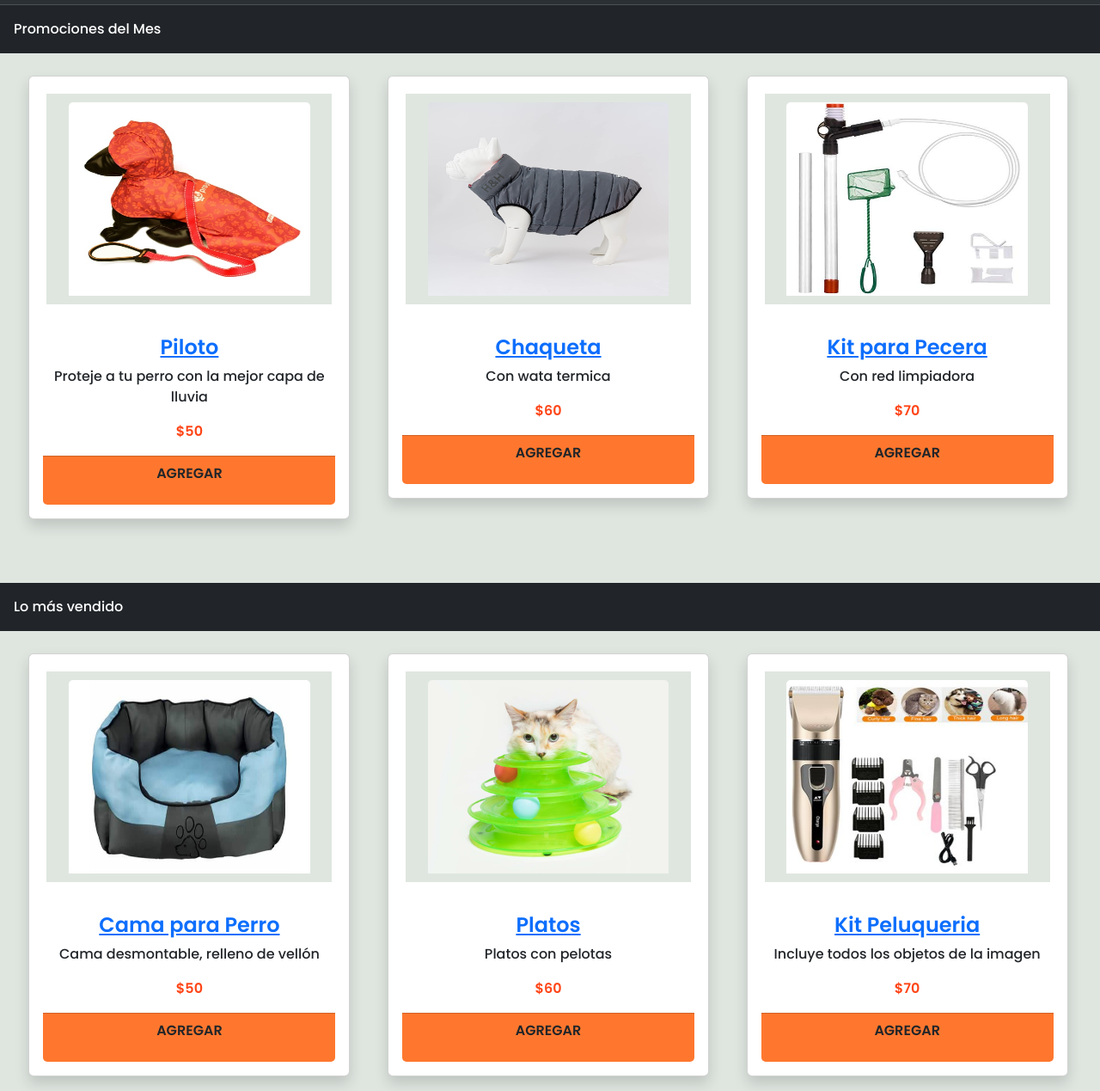
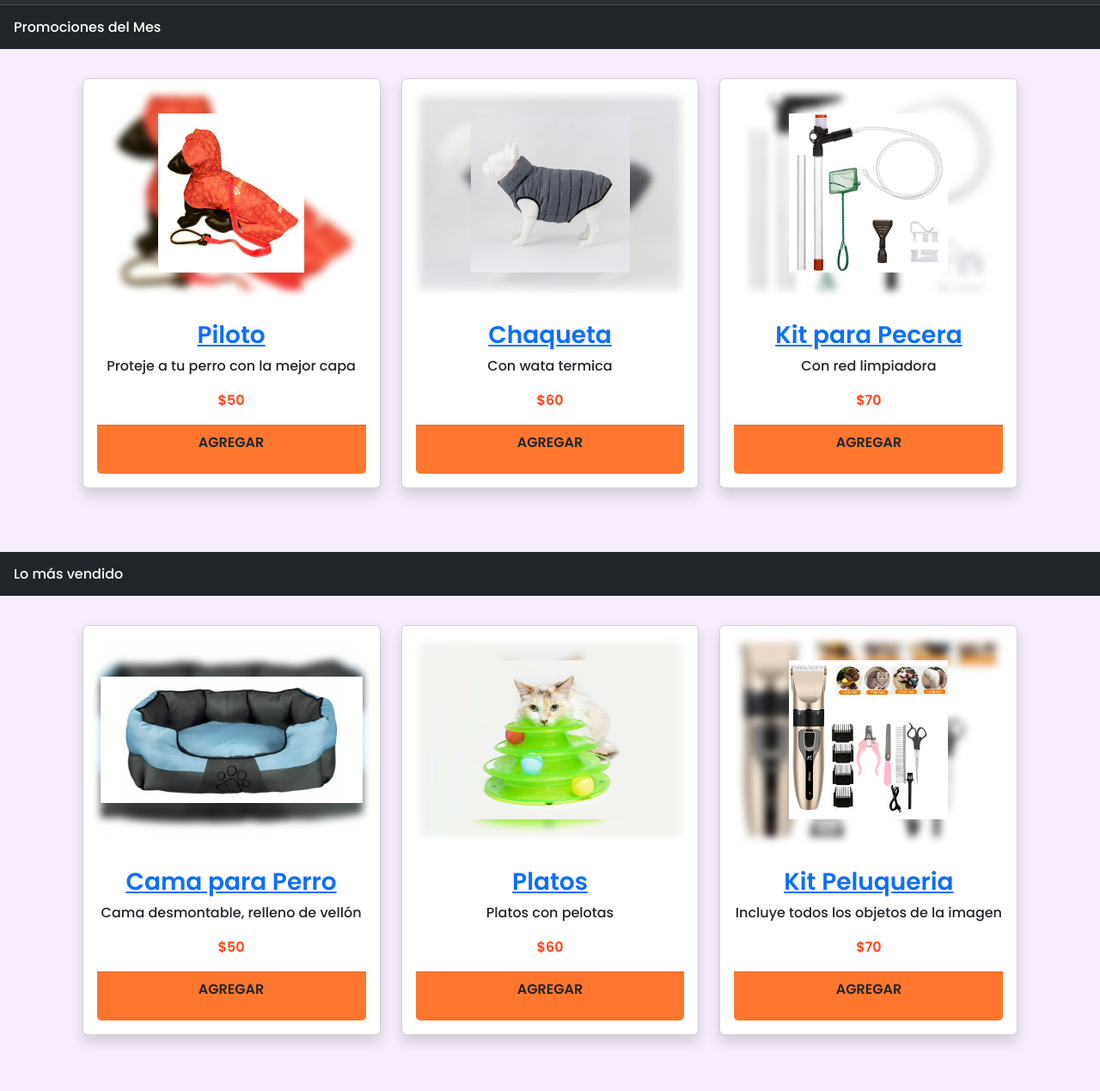
Before and after one commit to IsabelMartha/IsabelMartha.github.io, a plain HTML site: page index.html in a window 1280 px wide. Shown: the part 71-1340 px from the top of the page at 86% size. Drawn offline with nearby package versions, Linux system fonts and the light colour scheme.

Commit message:
modificaciones

```diff
--- a/index.css
+++ b/index.css
@@ -10,12 +10,14 @@ ul {
 	padding: 0;
 }
 
+section {
+	background-color: rgb(247, 237, 252);
+}
 .rating {
 	margin-left: 37%;
 }
 
-.page {
-	background-color: #dfe6e0;
+.container {
 	padding: 2%;
 	margin: auto;
 }
@@ -24,21 +26,32 @@ ul {
 	color: #f2dd1d;
 }
 
-.card-img-top {
-	width: 90%;
+.view {
+	margin: 20px;
 	height: 225px;
+	border-radius: 0.375rem;
+}
+.image-container {
+	position: relative;
 }
 
-.view {
-	background-color: #dfe6e0;
-	padding: 10px;
-	margin: 20px;
+.img-background {
+	position: absolute;
+	top: 0px;
+	left: 0px;
+	width: 100%;
+	height: 100%;
+	object-fit: cover;
+	filter: blur(5px);
 }
-
-.card {
-	width: 95%;
-	padding: 0px;
-	margin-left: 2%;
+.img-front {
+	position: absolute;
+	top: 20px;
+	bottom: 0px;
+	left: 0;
+	width: 100%;
+	height: calc(100% - 40px);
+	object-fit: scale-down;
 }
 
 .card-footer {
@@ -50,7 +63,12 @@ ul {
 	color: #ff4517;
 	font-weight: 600;
 }
-img {
-	max-width: 500px;
-	height: auto;
+footer {
+	background-color: rgb(247, 237, 252);
+	text-align: center;
 }
+
+footer img {
+	width: 100%;
+	max-width: 450px;
+}
--- a/index.html
+++ b/index.html
@@ -16,6 +16,7 @@
     <title>Pelitos Pets Shops</title>
 </head>
 <body>
+	<header>
 	<nav class="navbar navbar-expand-lg fs-5 bg-body-tertiary navbar bg-dark border-bottom border-bottom-dark" data-bs-theme="dark">
     <div class="container-fluid">
     <a class="navbar-brand" class="fs-1" href="index.html"><img src="favicon.png" alt="logo"  width="50" height="50"></a>
@@ -39,23 +40,27 @@
     </div>
     </div>
 </nav>
-  <div class="text-bg-dark p-3 fs-6">Promociones del Mes</div>
+</header>
+<main>
+	<section>
+<div class="text-bg-dark p-3 fs-6 h2">Promociones del Mes</div>
 <!--Por Pagina-->
-<div class="page">
+<div class="container">
 	<!--Filas-->
 	<div class="row">
 		<!--Card 1 -->
 		<div class="col-sm">
-			<div class="card card-cascade card-ecommerce wider shadow mb-5 ">
+			<div class="card card-cascade card-ecommerce wider shadow mb-5">
 				<!--Card image-->
-				<div class="view view-cascade overlay text-center"> <img class="card-img-top" src="capalluvia-min.jpg" alt="capalluvia"> <a>
-						<div class="mask rgba-white-slight"></div>
-					</a> </div>
+				<div class="view view-cascade overlay text-center image-container">
+					<img class="card-img-top img-background" src="./tienda/capalluvia-min.jpg" alt="piloto">
+					<img class="card-img-top img-front" src="./tienda/capalluvia-min.jpg" alt="piloto">
+				</div>
 				<!--Card Body-->
 				<div class="card-body card-body-cascade text-center">
 					<!--Card Title-->
-					<h4 class="card-title"><strong><a href="">Piloto</a></strong></h4> <!-- Card Description-->
-					<p class="card-text">Proteje a tu perro con la mejor capa de lluvia </p>
+					<h3 class="card-title container-fluid"><strong><a href="">Piloto</a></strong></h3> <!-- Card Description-->
+					<p class="card-text">Proteje a tu perro con la mejor capa </p>
 					<p class="price">$50</p>
 					<!--Card footer-->
 					<div class="card-footer">
@@ -68,13 +73,14 @@
 		<div class="col-sm">
 			<div class="card card-cascade card-ecommerce wider shadow mb-5 ">
 				<!--Card image-->
-				<div class="view view-cascade overlay text-center"> <img class="card-img-top" src="./tienda/chaquetaperro-min.jpg" alt="chaqueta"> <a>
-						<div class="mask rgba-white-slight"></div>
-					</a> </div>
+				<div class="view view-cascade overlay text-center image-container">
+					<img class="card-img-top img-background" src="./tienda/chaquetaperro-min.jpg" alt="chaqueta">
+					<img class="card-img-top img-front" src="./tienda/chaquetaperro-min.jpg" alt="chaqueta">
+				</div>
 				<!--Card Body-->
 				<div class="card-body card-body-cascade text-center">
 					<!--Card Title-->
-					<h4 class="card-title"><strong><a href="">Chaqueta</a></strong></h4>
+					<h3 class="card-title container-fluid"><strong><a href="">Chaqueta</a></strong></h3>
 					<!--Card Description-->
 					<p class="card-text">Con wata termica</p>
 					<p class="price">$60</p>
@@ -89,13 +95,14 @@
 		<div class="col-sm">
 			<div class="card card-cascade card-ecommerce wider shadow mb-5 ">
 				<!--Card image-->
-				<div class="view view-cascade overlay text-center"> <img class="card-img-top" src="./tienda/kitbasicopecera-min.jpg" alt="kitpecera"> <a>
-						<div class="mask rgba-white-slight"></div>
-					</a> </div>
+				<div class="view view-cascade overlay text-center image-container">
+					<img class="card-img-top img-background" src="./tienda/kitbasicopecera-min.jpg" alt="kit-pecera">
+					<img class="card-img-top img-front" src="./tienda/kitbasicopecera-min.jpg" alt="kit-pecera">
+				</div>
 				<!--Card Body-->
 				<div class="card-body card-body-cascade text-center">
 					<!--Card Title-->
-					<h4 class="card-title"><strong><a href="">Kit para Pecera</a></strong></h4>
+					<h3 class="card-title container-fluid"><strong><a href="">Kit para Pecera</a></strong></h3>
 					<!--Description-->
 					<p class="card-text">Con red limpiadora</p>
 					<p class="price">$70</p>
@@ -108,22 +115,26 @@
 		</div>
 	</div>
 </div>
-<div class="text-bg-dark p-3">Lo más vendido</div>
+</section>
+<section>
+
+	<div  class="text-bg-dark p-3 fs-6 h2">Lo más vendido</div>
 <!--Por Pagina-->
-<div class="page">
+<div class="container">
 	<!--Filas-->
 	<div class="row">
 		<!--Card 1 -->
 		<div class="col-sm">
 			<div class="card card-cascade card-ecommerce wider shadow mb-5 ">
 				<!--Card image-->
-				<div class="view view-cascade overlay text-center"> <img class="card-img-top" src="./tienda/camaperro-min.jpg" alt="cama"> <a>
-						<div class="mask rgba-white-slight"></div>
-					</a> </div>
+				<div class="view view-cascade overlay text-center image-container">
+					<img class="card-img-top img-background" src="./tienda/camaperro-min.jpg" alt="cama">
+					<img class="card-img-top img-front" src="./tienda/camaperro-min.jpg" alt="cama">
+				</div>
 				<!--Card Body-->
 				<div class="card-body card-body-cascade text-center">
 					<!--Card Title-->
-					<h4 class="card-title"><strong><a href="">Cama para Perro</a></strong></h4> <!-- Card Description-->
+					<h3 class="card-title container-fluid"><strong><a href="">Cama para Perro</a></strong></h3> <!-- Card Description-->
 					<p class="card-text">Cama desmontable, relleno de vellón </p>
 					<p class="price">$50</p>
 					<!--Card footer-->
@@ -137,13 +148,14 @@
 		<div class="col-sm">
 			<div class="card card-cascade card-ecommerce wider shadow mb-5 ">
 				<!--Card image-->
-				<div class="view view-cascade overlay text-center"> <img class="card-img-top" src="./tienda/jugueteHuppy-min.jpg" alt="juguetegato"> <a>
-						<div class="mask rgba-white-slight"></div>
-					</a> </div>
+				<div class="view view-cascade overlay text-center image-container">
+					<img class="card-img-top img-background" src="./tienda/jugueteHuppy-min.jpg" alt="platos">
+					<img class="card-img-top img-front" src="./tienda/jugueteHuppy-min.jpg" alt="platos">
+				</div>
 				<!--Card Body-->
 				<div class="card-body card-body-cascade text-center">
 					<!--Card Title-->
-					<h4 class="card-title"><strong><a href="">Platos</a></strong></h4>
+					<h3 class="card-title container-fluid"><strong><a href="">Platos</a></strong></h3>
 					<!--Card Description-->
 					<p class="card-text">Platos con pelotas</p>
 					<p class="price">$60</p>
@@ -158,13 +170,14 @@
 		<div class="col-sm">
 			<div class="card card-cascade card-ecommerce wider shadow mb-5 ">
 				<!--Card image-->
-				<div class="view view-cascade overlay text-center"> <img class="card-img-top" src="./tienda/kitpeluqueria-min.jpg" alt="kitpeluqueria"> <a>
-						<div class="mask rgba-white-slight"></div>
-					</a> </div>
+				<div class="view view-cascade overlay text-center image-container">
+					<img class="card-img-top img-background" src="./tienda/kitpeluqueria-min.jpg" alt="kitpeluqueria">
+					<img class="card-img-top img-front" src="./tienda/kitpeluqueria-min.jpg" alt="kitpeluqueria">
+				</div>
 				<!--Card Body-->
 				<div class="card-body card-body-cascade text-center">
 					<!--Card Title-->
-					<h4 class="card-title"><strong><a href="">Kit Peluqueria</a></strong></h4>
+					<h3 class="card-title container-fluid"><strong><a href="">Kit Peluqueria</a></strong></h3>
 					<!--Description-->
 					<p class="card-text">Incluye todos los objetos de la imagen</p>
 					<p class="price">$70</p>
@@ -177,7 +190,13 @@
 		</div>
 	</div>
 </div>
+</section>
+</main>
+<footer>
+	<div class="container">
 <img src="sucursalpel-min.jpg" alt="sucursal">
+	</div>
+</footer>
 <script src="https://cdn.jsdelivr.net/npm/bootstrap@5.3.0/dist/js/bootstrap.bundle.min.js" integrity="sha384-geWF76RCwLtnZ8qwWowPQNguL3RmwHVBC9FhGdlKrxdiJJigb/j/68SIy3Te4Bkz" crossorigin="anonymous"></script>
 </body>
 </html>
--- a/registro.css
+++ /dev/null
@@ -1,5 +0,0 @@
-* {
-    margin: 0;
-    padding: 0;
-    font-family: 'Poppins', sans-serif;
-}
```
Also changed, not shown: registro.html (+15 -5 lines), tienda.html (+4 -1 lines), collar-min.jpg (deleted), kitperro-min.jpg (deleted), sucursalpel-min.jpg (deleted), sucursalpel.jpg (deleted), tienda/capalluvia-min.jpg (renamed from capalluvia-min.jpg). Lines whose indentation alone changed are shown as unchanged.
